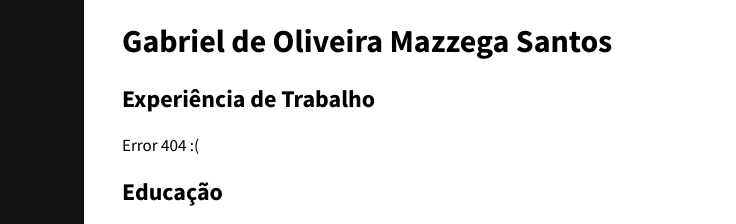
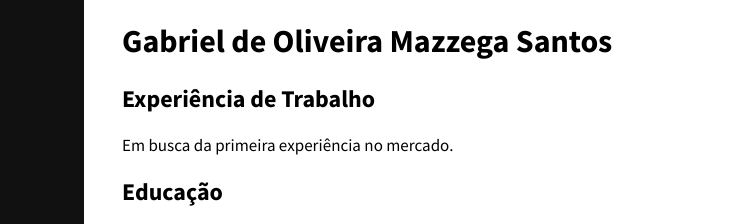
Before and after one commit to GabrielOliveira9/curriculo, a plain HTML site: page index.html in a window 1280 px wide. Shown: the top 224 px of the page, 316-1052 px from the left. Drawn offline with Linux system fonts and the light colour scheme.

Commit message:
Update index.html

```diff
--- a/index.html
+++ b/index.html
@@ -35,7 +35,7 @@
   <h2 class= "subtitle">Experiência de Trabalho</h2>
   <div class= "info">
     <p>
-      Error 404 :(
+      Em busca da primeira experiência no mercado.
     </p>
   </div>
 
```
